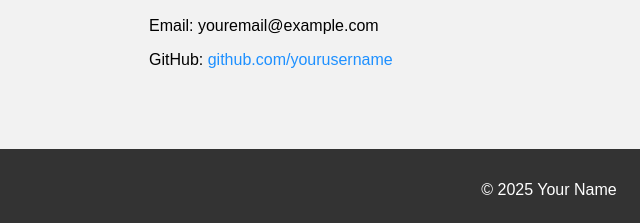
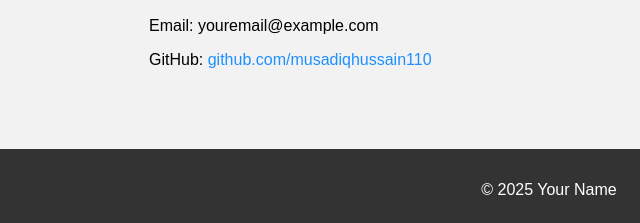
Before and after one commit to musadiqhussain110/portfolio, a plain HTML site: page index.html in a window 1280 px wide. Shown: the part 907-1130 px from the top of the page, 91-731 px from the left. Drawn offline with Linux system fonts and the light colour scheme.

Commit message:
Update index.html

```diff
--- a/index.html
+++ b/index.html
@@ -42,7 +42,7 @@
 
     <h2>Contact</h2>
     <p>Email: youremail@example.com</p>
-    <p>GitHub: <a href="https://github.com/yourusername" target="_blank">github.com/yourusername</a></p>
+    <p>GitHub: <a href="https://musadiqhussain110.github.io/portfolio/#" target="_blank">github.com/musadiqhussain110</a></p>
   </section>
 
   <footer>
```
